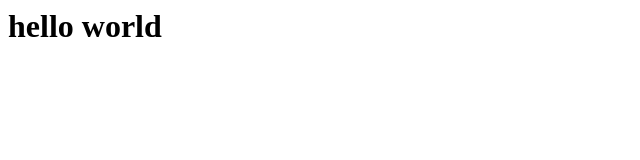
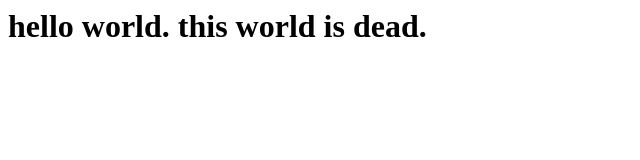
Before and after one commit to thefarture/jagged-rainbow, a plain HTML site: page index.html in a window 1280 px wide. Shown: the whole page, without its empty margins (0-640 px from the left). Drawn offline with Linux system fonts and the light colour scheme.

Commit message:
update index.html to see how fast publishing happens

```diff
--- a/index.html
+++ b/index.html
@@ -1 +1 @@
-<h1>hello world</h1>
+<h1>hello world. this world is dead.</h1>
```
